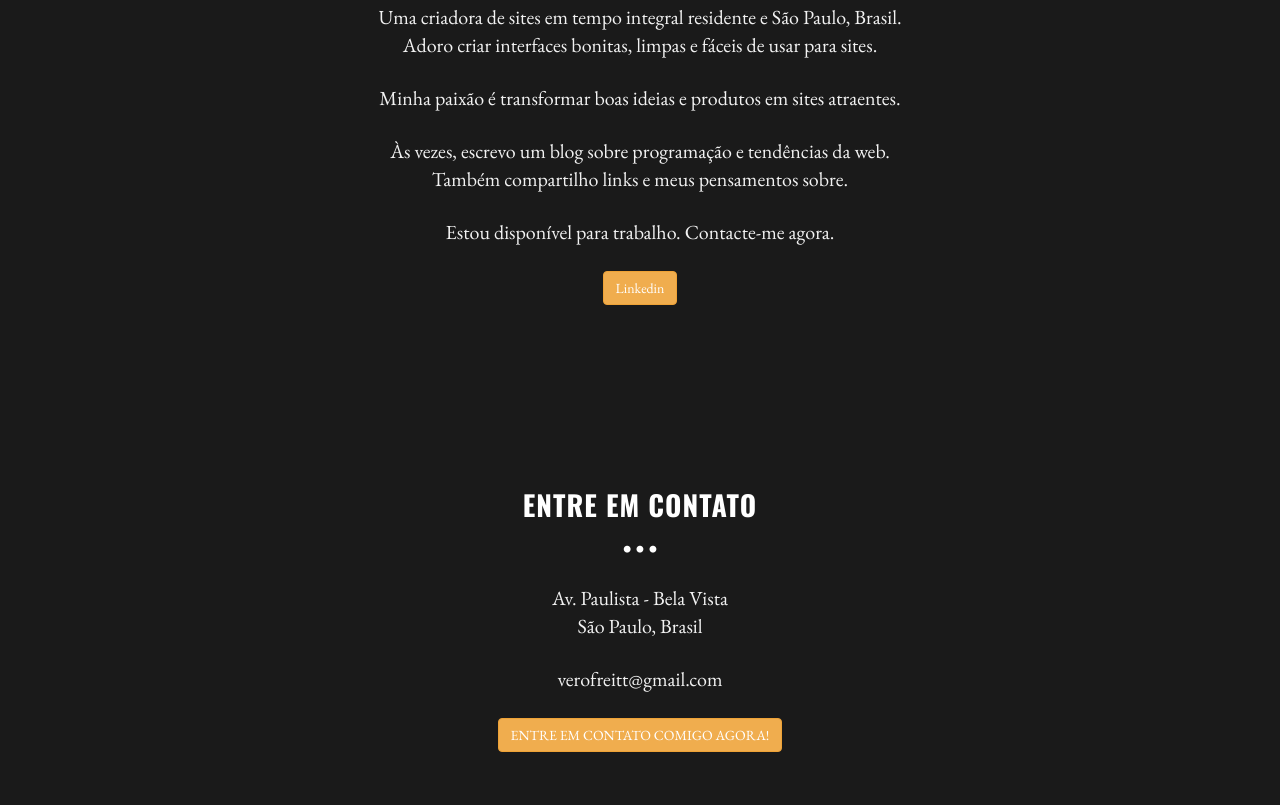
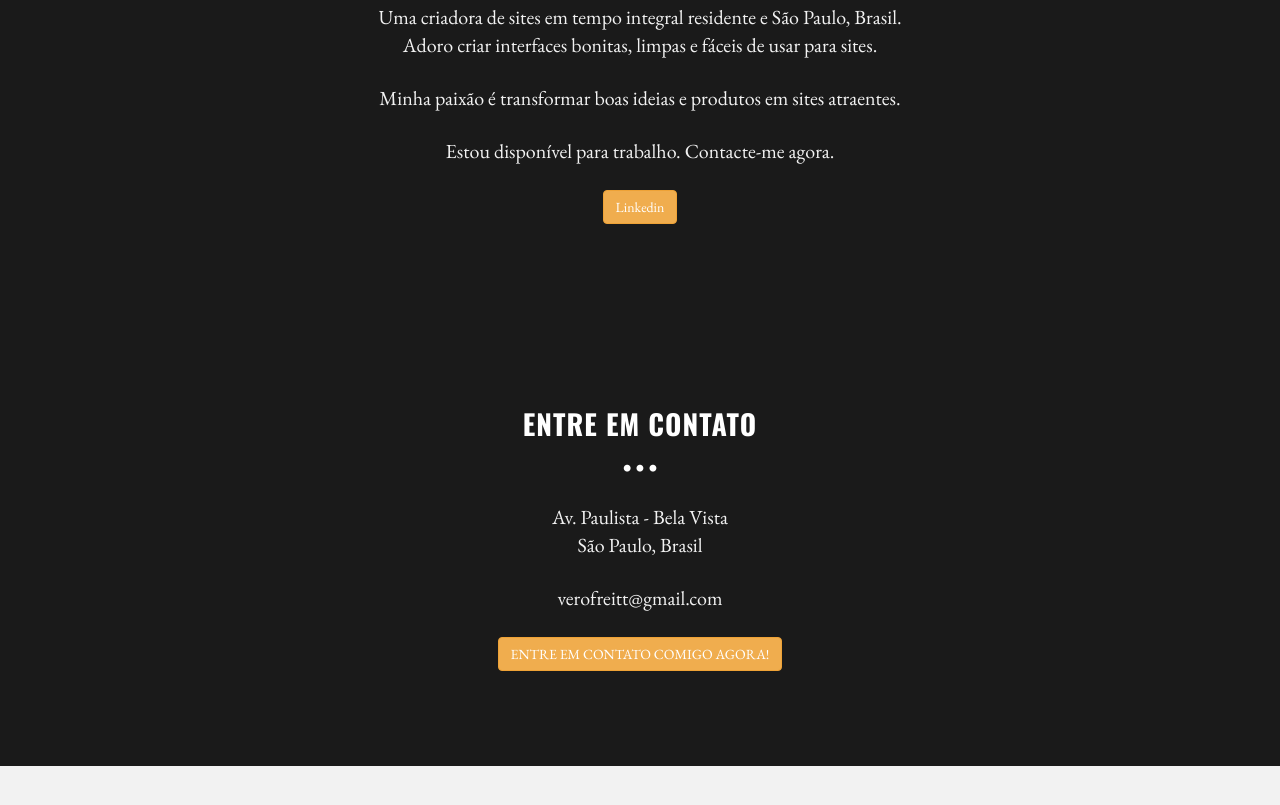
Before and after one commit to verofreitt/verofreitt.github.io, a plain HTML site: page index.html in a window 1280 px wide. Shown: the part 871-1676 px from the top of the page. After the commit the page ends 1637 px from the top, so only its background shows below. Drawn offline with nearby package versions, Linux system fonts and the light colour scheme.

Commit message:
atualizacao site

```diff
--- a/index.html
+++ b/index.html
@@ -86,7 +86,6 @@
 				<div class="col-lg-6 col-lg-offset-3">
 					<p>Uma criadora de sites em tempo integral residente e São Paulo, Brasil. Adoro criar interfaces bonitas, limpas e fáceis de usar para sites.</p>
 					<p>Minha paixão é transformar boas ideias e produtos em sites atraentes.</p>
-					<p>Às vezes, escrevo um blog sobre programação e tendências da web. Também compartilho links e meus pensamentos sobre.</p>
 					<p>Estou disponível para trabalho. Contacte-me agora.</p>
 					<p><a href='https://www.linkedin.com/in/verofreitt/' target="_blank"><button type="button" class="btn btn-warning">Linkedin</button></a></p>
 				</div>
```
